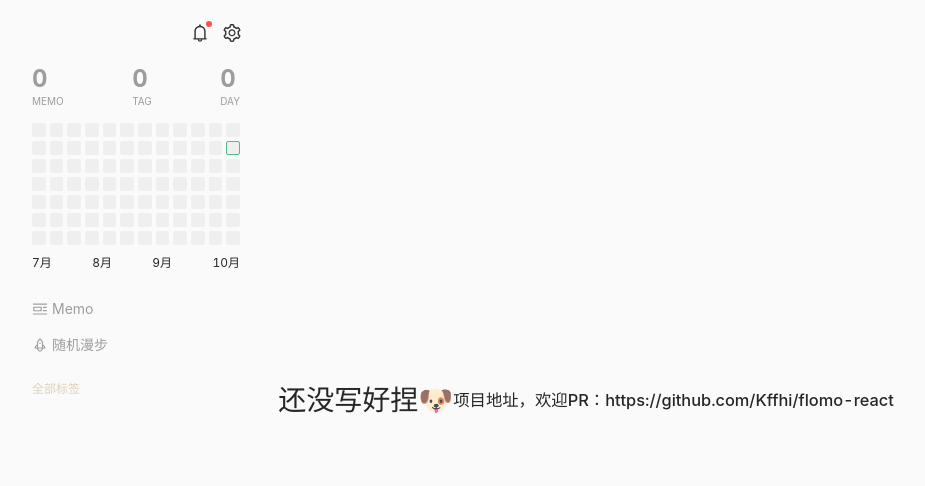
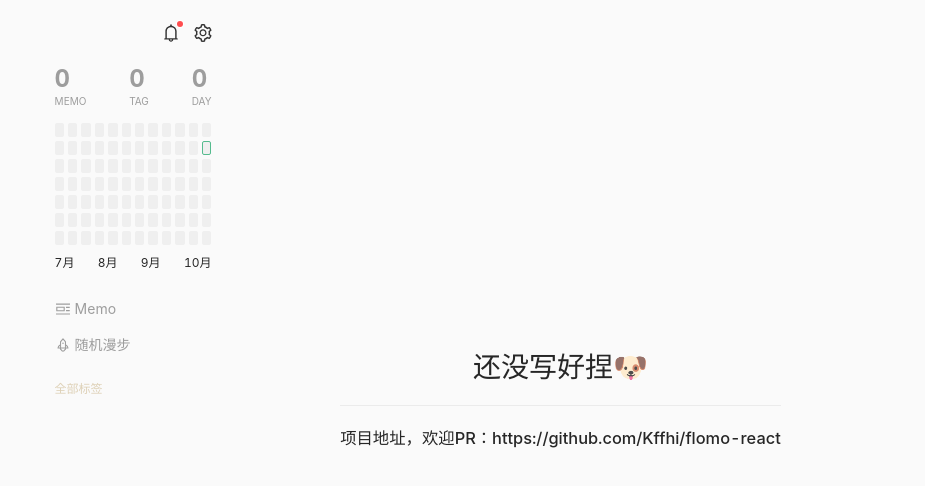
Before and after one commit to Kffhi/flomo-react, a React (Vite) app: page / in a window 1280 px wide. Both pictures are taken after a click on the element 379 px from the left and 32 px from the top of the page. Shown: the top 486 px of the page, without its empty margins (179-1104 px from the left). Built offline with nearby package versions, Linux system fonts and the light colour scheme; no server answers.

Commit message:
fix(styles): 简单的样式调整

```diff
--- a/src/components/MemosWrap/index.tsx
+++ b/src/components/MemosWrap/index.tsx
@@ -5,7 +5,7 @@ import { Dropdown, Menu, message, Modal, Button } from 'antd'
 import dayjs from 'dayjs'
 import { Descendant } from 'slate'
 import { useAppSelector } from '@/store/hooks'
-import { MEMO_DROPDOWN_MENU } from '@/utils/constants'
+import { MEMO_DROPDOWN_MENU, TOP_ID } from '@/utils/constants'
 import TheEditor from '@/components/TheEditor'
 import { deleteMemo, editMemo } from '@/store/reducers/memo'
 import { useRefresh } from '@/hooks/useRefresh'
@@ -75,7 +75,7 @@ const MemosWrap: React.FC = () => {
     return (
         <div className={ClassNames('memosWrap')}>
             {memoList.map(memo => (
-                <div className={ClassNames('memoItemWrap', { readonly: !memo.isEdit })} key={memo.id}>
+                <div className={ClassNames('memoItemWrap', { readonly: !memo.isEdit }, { needShowTop: memo.id === TOP_ID })} key={memo.id}>
                     {!memo.isEdit && (
                         <div className={ClassNames('headerWrap')}>
                             <span>{dayjs(memo.createTime).format('YYYY年MM月DD日 HH:mm:ss')}</span>
--- a/src/components/MemosWrap/style.less
+++ b/src/components/MemosWrap/style.less
@@ -22,7 +22,7 @@
             padding: 15px;
         }
 
-        &:first-child {
+        &:first-child.needShowTop {
             position: relative;
             padding-top: 30px;
 
--- a/src/components/TheEditor/index.tsx
+++ b/src/components/TheEditor/index.tsx
@@ -10,7 +10,7 @@ import ToolBar from './render/ToolBar'
 import TagSelect from './render/TagSelect'
 import { useAppDispatch, useAppSelector } from '@/store/hooks'
 import { updateMemoEditStatus } from '@/store/reducers/memo'
-import { initEditorValue } from '@/utils/constants'
+import { initEditorValue, TOP_ID } from '@/utils/constants'
 import { setTagIsShow } from '@/store/reducers/editor'
 import { getCurNodeText, getLastStr, isBlockActive, LIST_TYPES, setListBlock, toggleBlock, toggleMark } from '@/components/TheEditor/plugin/format'
 import './style.less'
@@ -45,7 +45,8 @@ const TheEditor: React.FC<propsType> = ({ initValue, readonly, memoId, handleSub
         type marksT = {
             [propName: string]: boolean
         } | null
-        const marks = Editor.marks(editor) as marksT // TODO： 实际上这里的类型应该是Omit<Text, 'text'>才对？可是Text里也没我定义的这些format的标识才对，正确应该怎么定义？
+        const marks = Editor.marks(editor) as marksT // TODO： 实际上这里的类型应该是Omit<Text,
+        // 'text'>才对？可是Text里也没我定义的这些format的标识才对，正确应该怎么定义？
         const isTag = marks?.tag ?? false
 
         // 如果当前标签选择框展示出来了，需要监听上下箭头（切换选中，默认选择第一个）或者回车（确认选中）
@@ -183,7 +184,8 @@ const TheEditor: React.FC<propsType> = ({ initValue, readonly, memoId, handleSub
         // @ts-ignore
         const isTag = Editor.marks(editor).tag
         if (lastStr === ' ' && isTag && needListenTagMark) {
-            // TODO: 但是这里有一个问题，当前面是空格，此时我按下#号，触发的顺序是先在上面onKeyDown里触发，标记为tag，触发value change，这里拿到的lastStr是空格。这就导致刚标记的tag又被remove了，这里应该拿用户输入的值才对，所以这里暂时用了一个needListenTagMark值临时解决一下
+            // TODO: 但是这里有一个问题，当前面是空格，此时我按下#号，触发的顺序是先在上面onKeyDown里触发，标记为tag，触发value
+            // change，这里拿到的lastStr是空格。这就导致刚标记的tag又被remove了，这里应该拿用户输入的值才对，所以这里暂时用了一个needListenTagMark值临时解决一下
             Editor.removeMark(editor, 'tag')
         }
 
@@ -222,7 +224,7 @@ const TheEditor: React.FC<propsType> = ({ initValue, readonly, memoId, handleSub
 
     // 双击进入编辑
     const handleDBClick = (event: MouseEvent) => {
-        if (readonly) {
+        if (readonly && memoId !== TOP_ID) {
             dispatch(updateMemoEditStatus({ id: memoId as string, isEdit: true }))
             ReactEditor.focus(editor)
         }
--- a/src/components/TheEditor/style.less
+++ b/src/components/TheEditor/style.less
@@ -2,7 +2,7 @@
     width: 100%;
     //padding: 10px 15px;
     min-height: 85px; // TODO: 最大最小高度最好按照行高来
-    max-height: calc(100vh - 120px);
+    //max-height: calc(100vh - 120px);
     height: auto;
 
     &.readonly {
@@ -31,7 +31,7 @@
 
         .editableWrap {
             height: 100%;
-            max-height: calc(100vh - 195px);
+            //max-height: calc(100vh - 195px);
             overflow-y: auto;
             line-height: 20px;
             font-size: 14px;
--- a/src/utils/constants.ts
+++ b/src/utils/constants.ts
@@ -49,3 +49,5 @@ export const initEditorValue = [
         ]
     }
 ]
+
+export const TOP_ID = '391a613c-dc90-454b-873f-22a227b178f0'
--- a/src/views/App/App.tsx
+++ b/src/views/App/App.tsx
@@ -1,5 +1,6 @@
 import React, { useEffect } from 'react'
 import ClassNames from 'classnames'
+import { Divider } from 'antd'
 import { text } from 'stream/consumers'
 import SearchHeader from '@/components/SearchHeader'
 import HeaderEditor from '@/components/HeaderEditor'
@@ -40,9 +41,20 @@ const App: React.FC = () => {
                         </>
                     )}
                     {layoutSymbol === 'Message' && (
-                        <div style={{ height: '100%', display: 'flex', alignItems: 'center', justifyContent: 'center', flexWrap: 'wrap' }}>
-                            <h1>还没写好捏🐶</h1>
-                            <h3>项目地址，欢迎PR：https://github.com/Kffhi/flomo-react</h3>
+                        <div
+                            style={{
+                                height: '100%',
+                                display: 'flex',
+                                alignItems: 'center',
+                                justifyContent: 'center',
+                                flexWrap: 'wrap'
+                            }}
+                        >
+                            <div style={{ textAlign: 'center' }}>
+                                <h1>还没写好捏🐶</h1>
+                                <Divider />
+                                <h3>项目地址，欢迎PR：https://github.com/Kffhi/flomo-react</h3>
+                            </div>
                         </div>
                     )}
                 </div>
--- a/src/views/App/style.less
+++ b/src/views/App/style.less
@@ -6,7 +6,7 @@
     background-color: @background-main-color;
 
     .main {
-        width: 890px;
+        width: 66vw;
         height: 100%;
         .flex();
 
@@ -22,7 +22,7 @@
         }
 
         .mainWrap {
-            width: 640px;
+            width: calc(66vw - 24px);
             height: 100%;
             margin-left: 10px;
             overflow-x: hidden;
```
